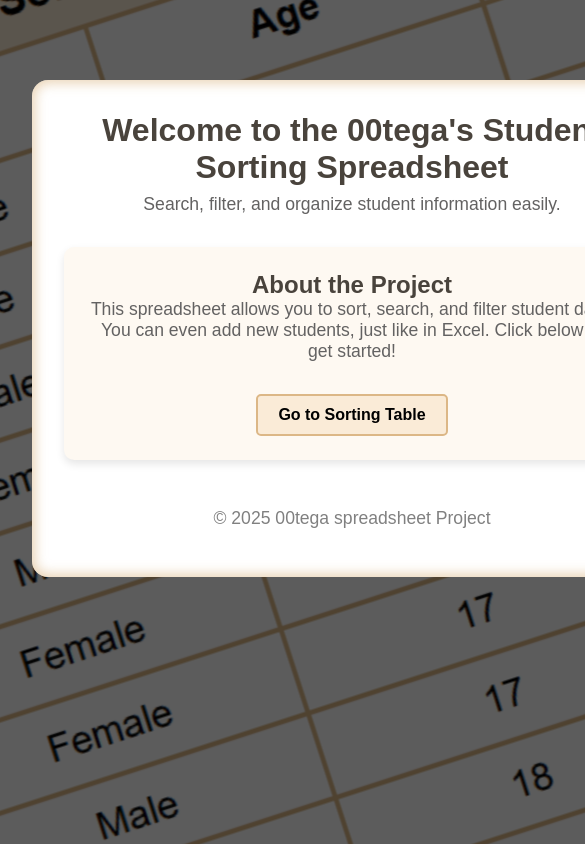
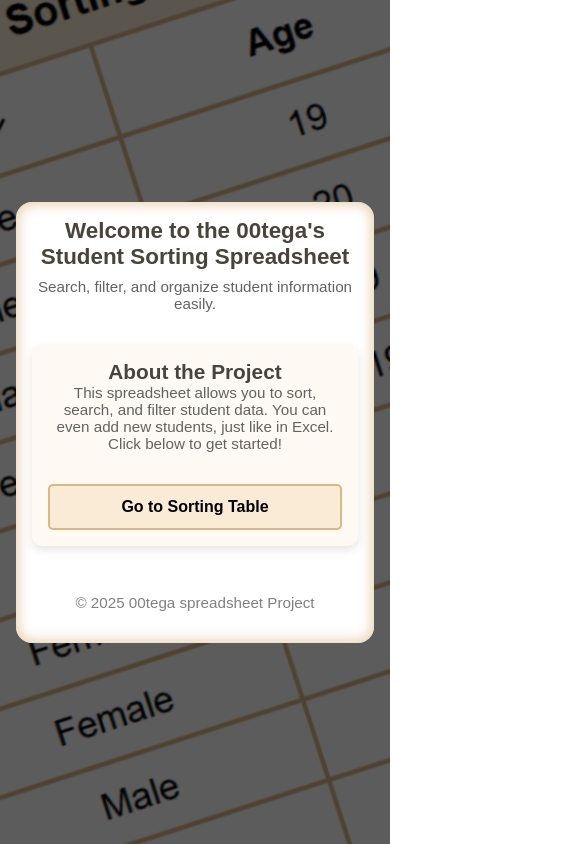
Before and after one commit to 00tega/Student-Sorting-Spreadsheet, a plain HTML site: page index.html in a window 390 px wide. Shown: the top 844 px of the page, 585 px wide, since content can reach past the window. Drawn offline with Linux system fonts and the light colour scheme.

Commit message:
updated the responsiveness

```diff
--- a/styles-landing.css
+++ b/styles-landing.css
@@ -13,17 +13,22 @@ body {
     padding: 2rem;
     height: 100vh;
     color: rgb(99, 98, 98);
+    display: flex;
+    justify-content: center;
+    align-items: center;
+    flex-direction: column;
+    padding: 2rem;
 }
 
 .content {
     background: white;
-    margin: 3rem auto;
-    width: 40rem;
-    height: auto;
+    width: 90%;
+    max-width: 40rem;
     border-radius: 1rem;
     padding: 2rem;
     box-shadow: inset 0 0 0.7rem 0.2rem rgba(220, 183, 134, 0.6);
 }
+
 
 header {
     margin-bottom: 2rem;
@@ -83,3 +88,51 @@ footer {
     font-size: 0.9rem;
     color: gray;
 }
+
+@media (max-width: 768px) {
+    .content {
+        width: 80%;
+    }
+
+    h1 {
+        font-size: 1.57rem;
+    }
+
+    p {
+        font-size: 1rem;
+    }
+
+    h2 {
+        font-size: 1.3rem;
+    }
+
+    .intro {
+        padding: 1rem;
+    }
+}
+
+@media (max-width: 480px) {
+    body {
+        padding: 1rem;
+        background-size: cover;
+    }
+
+    .content {
+        width: 100%;
+        margin: 1rem auto;
+        padding: 1rem;
+    }
+
+    h1 {
+        font-size: 1.4rem;
+    }
+
+    p {
+        font-size: 0.95rem;
+    }
+
+    .btn {
+        width: 100%;
+        padding: 12px;
+    }
+}
```
